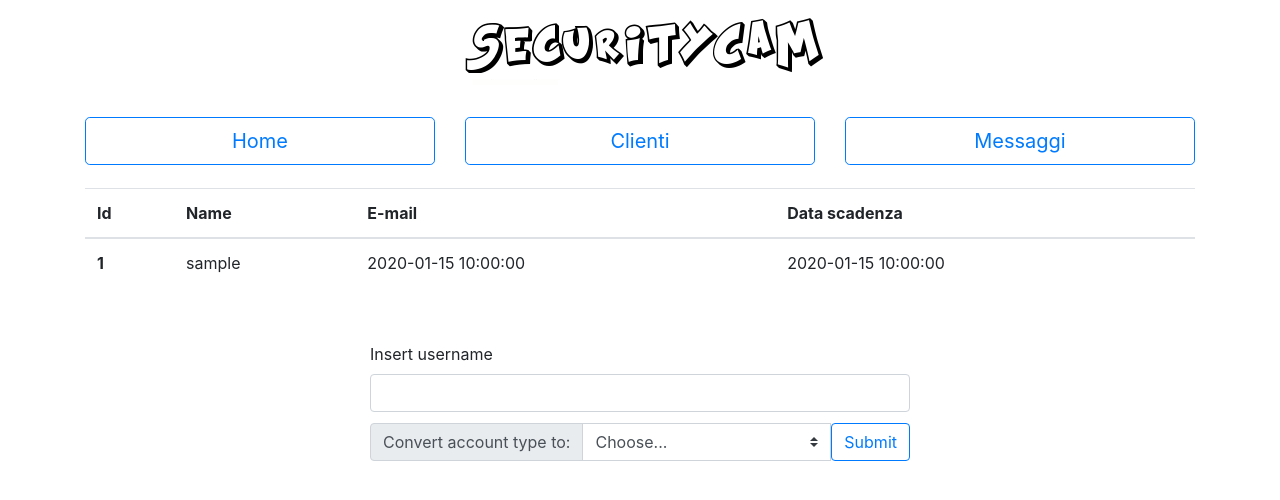
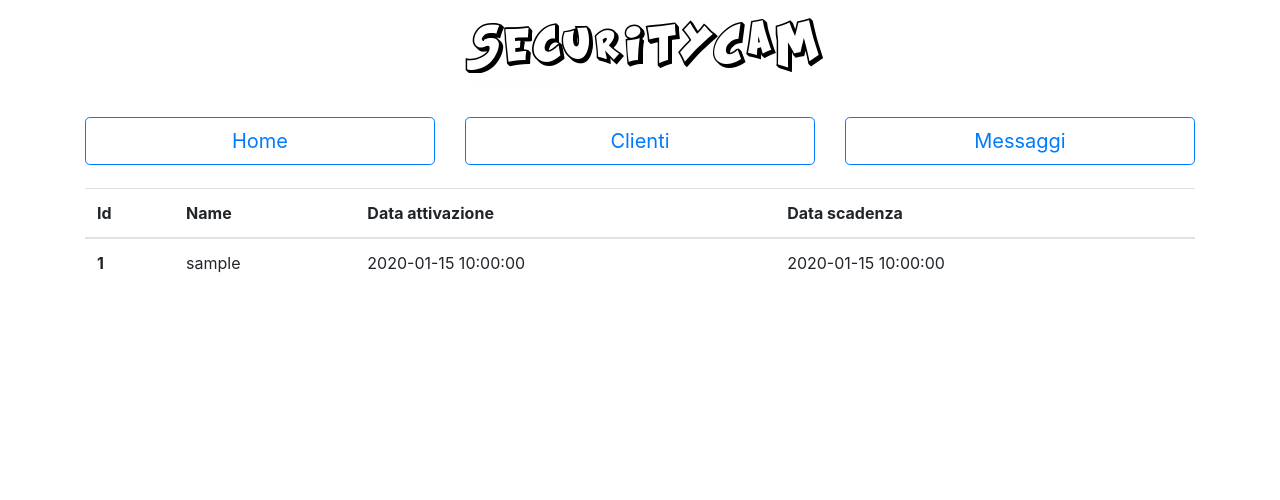
Before and after one commit to michaelMattanza/securityCam, a PHP site: page /adminPage/onlineServices.php in a window 1280 px wide. Shown: the top 500 px of the page. Run offline with PHP 8.4, Linux system fonts and the light colour scheme; the visitor is signed in with stand-in values (Sample User, id 1); tables that the repository leaves empty or names only in its code hold one stand-in row (values such as "Sample post").

Commit message:
Completata funzione rinnovamento data. Sistemato script js per aggiornamento data. Aggiunto attributo 'require' al login Aggiunta scadenza abbonamento nella homepage degli utenti

```diff
--- a/adminPage/onlineServices.php
+++ b/adminPage/onlineServices.php
@@ -48,7 +48,7 @@ and open the template in the editor.
                         <tr>
                             <th scope="col">Id</th>
                             <th scope="col">Name</th>
-                            <th scope="col">E-mail</th>
+                            <th scope="col">Data attivazione</th>
                             <th scope="col">Data scadenza</th>
                         </tr>
                     </thead>
@@ -84,33 +84,7 @@ and open the template in the editor.
                     </tbody>
                 </table>
             </div>
-            <form method="POST" >
-        <div class="row"style="margin-top: 5%;" >
-            <div class="col-3">
 
-            </div>
-            <div class="col-6" name="thisdiv" name="thisdiv">
-               <label for="inputUsername">Insert username</label>
-               <input type="text" class="form-control" name="inputUser" style="margin-bottom: 2%" id="inputUser">
-               <div class="input-group mb-3">
-                <div class="input-group-prepend">
-                  <label class="input-group-text" for="inputGroupSelect01">Convert account type to: </label>
-                </div>
-                <select class="custom-select" id="inputGroupSelect01" name="inputSelected">
-                  <option selected>Choose...</option>
-                  <option value="admin">Admin</option>
-                  <option value="user">User</option>
-                </select>
-
-                   <button type="button" class="btn btn-outline-primary" onclick="changeFunction()">Submit</button>
-                </div>
-              <!-- this need to be added -->
-              <div id='resultDiv' ></div>
-            </div>
-            <div class="col-3">
-            </div>
-        </div>
-    </form>
         </div>
 
         <script src="../backPage/framework/jquery-3.3.1.min.js"
--- a/backPage/activateSubscription.php
+++ b/backPage/activateSubscription.php
@@ -66,3 +66,4 @@ if($done == false){
         $sql = 'INSERT INTO subscription (id_user, date_activate, date_ending) VALUES ("'.$my_id.'",now(),"'.$date1.'")';
         $conn->query($sql);
 }
+$result="SUCCESS";
--- a/login.php
+++ b/login.php
@@ -33,12 +33,12 @@
                         <form action="backPage/redirecting.php" method="GET">
                              <div class="form-group">
                                   <label for="inputUsername">Username*</label>
-                                  <input type="text" class="form-control" name="inputUser" placeholder="MyUsername">
+                                  <input type="text" class="form-control" name="inputUser" placeholder="MyUsername" required>
                                 </div>
 
                                 <div class="form-group">
                                     <label for="inputPassword">Password*</label>
-                                    <input type="password" class="form-control" name="inputPass" placeholder="Password1234">
+                                    <input type="password" class="form-control" name="inputPass" placeholder="Password1234" required>
                                 </div>
                             <button type="submit" value="Submit" class="btn btn-outline-primary">Login</button>
                         </form>
```
Also changed, not shown: index.php (+15 -9 lines), userPage/home.php (+20 -0 lines).
